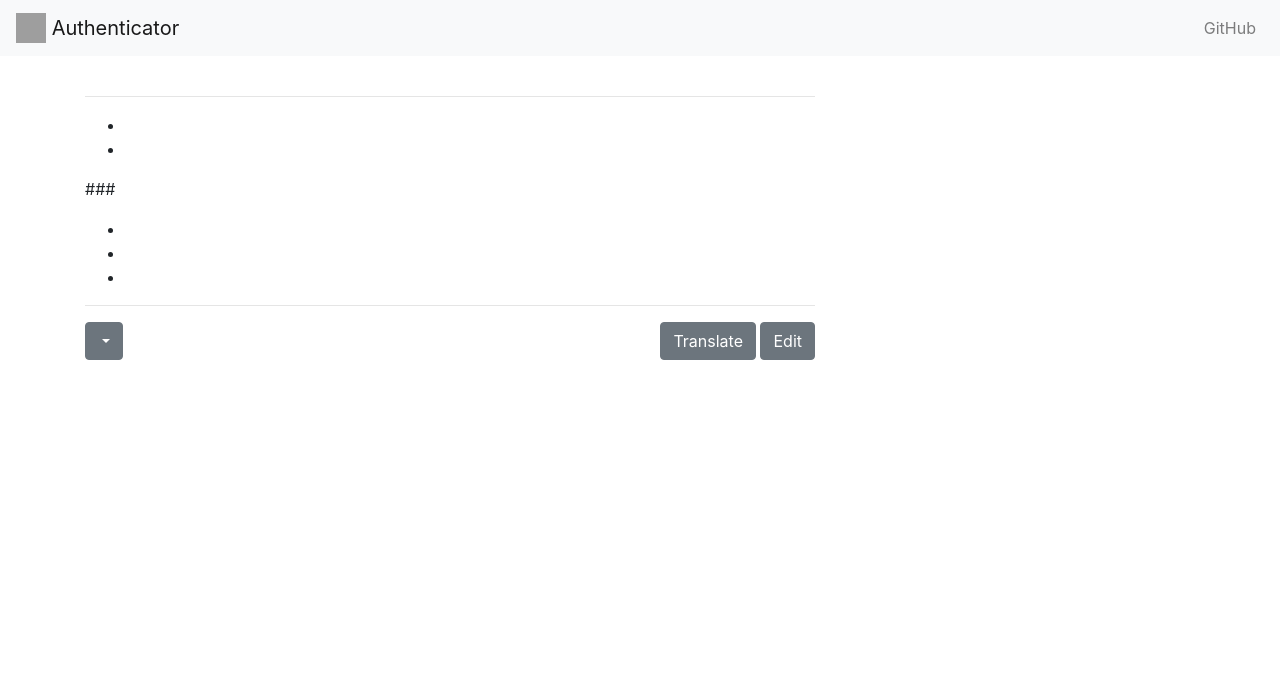
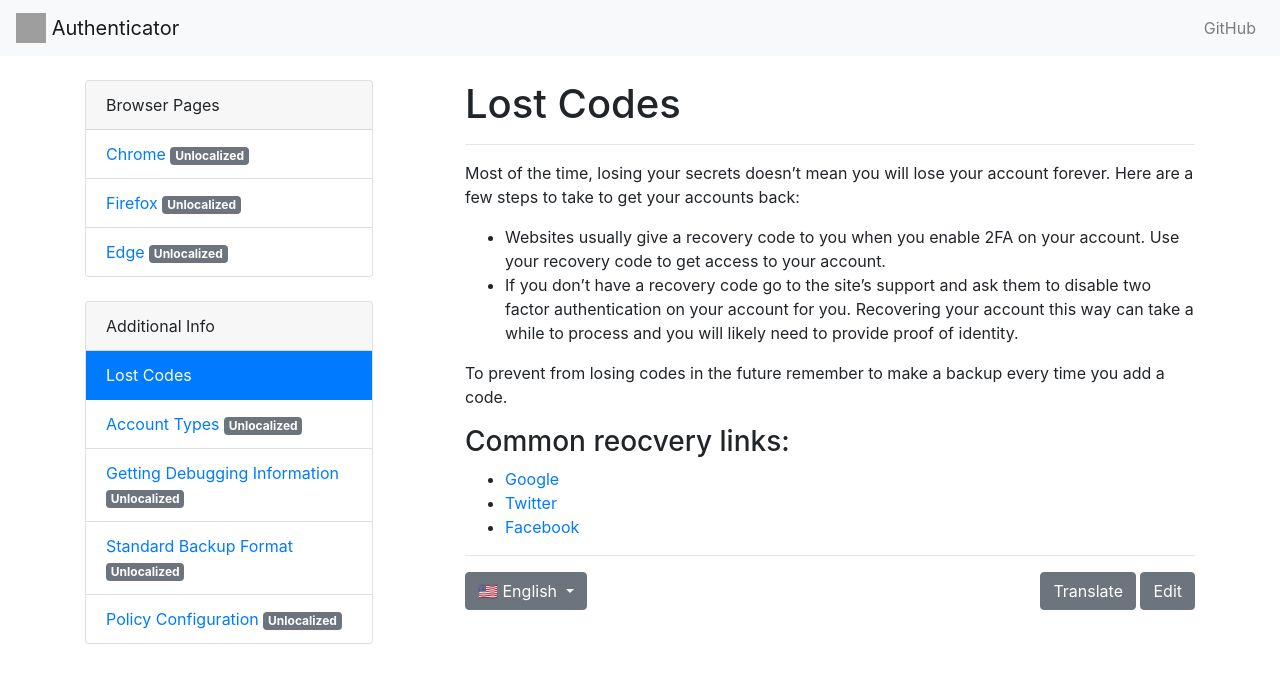
Before and after one commit to Authenticator-Extension/authenticator.cc, a Jekyll site: the page built from docs/da/lost-codes.md, in a window 1280 px wide. Shown: the top 683 px of the page. Built offline with Jekyll 4.4.1, drawn with Linux system fonts in a browser that asks for light colours; our own code applies the rules of GitHub Pages for plain Markdown files; grey boxes are pictures that could not be loaded.

Commit message:
New translations lost-codes.md (Danish)

```diff
--- a/docs/da/lost-codes.md
+++ b/docs/da/lost-codes.md
@@ -1,16 +1,18 @@
 ---
-title:
-stub:
-lang:
-ver:
+title: Lost Codes
+stub: lost-codes
+lang: en
+ver: 1
 ---
--
--
+Most of the time, losing your secrets doesn't mean you will lose your account forever. Here are a few steps to take to get your accounts back:
 
+- Websites usually give a recovery code to you when you enable 2FA on your account. Use your recovery code to get access to your account.
+- If you don't have a recovery code go to the site's support and ask them to disable two factor authentication on your account for you. Recovering your account this way can take a while to process and you will likely need to provide proof of identity.
 
+To prevent from losing codes in the future remember to make a backup every time you add a code.
 
-###
+### Common reocvery links:
 
-- []()
-- []()
-- []()
+- [Google](https://support.google.com/accounts/answer/185834)
+- [Twitter](https://help.twitter.com/en/managing-your-account/issues-with-login-authentication)
+- [Facebook](https://www.facebook.com/help/147926301947841)
```
